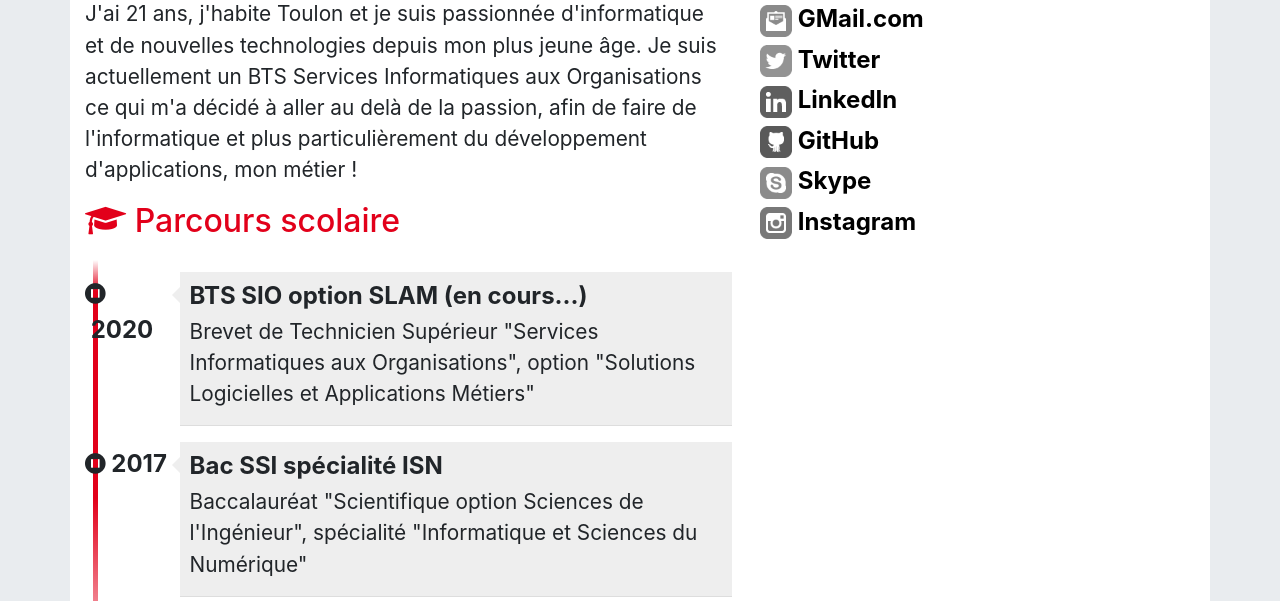
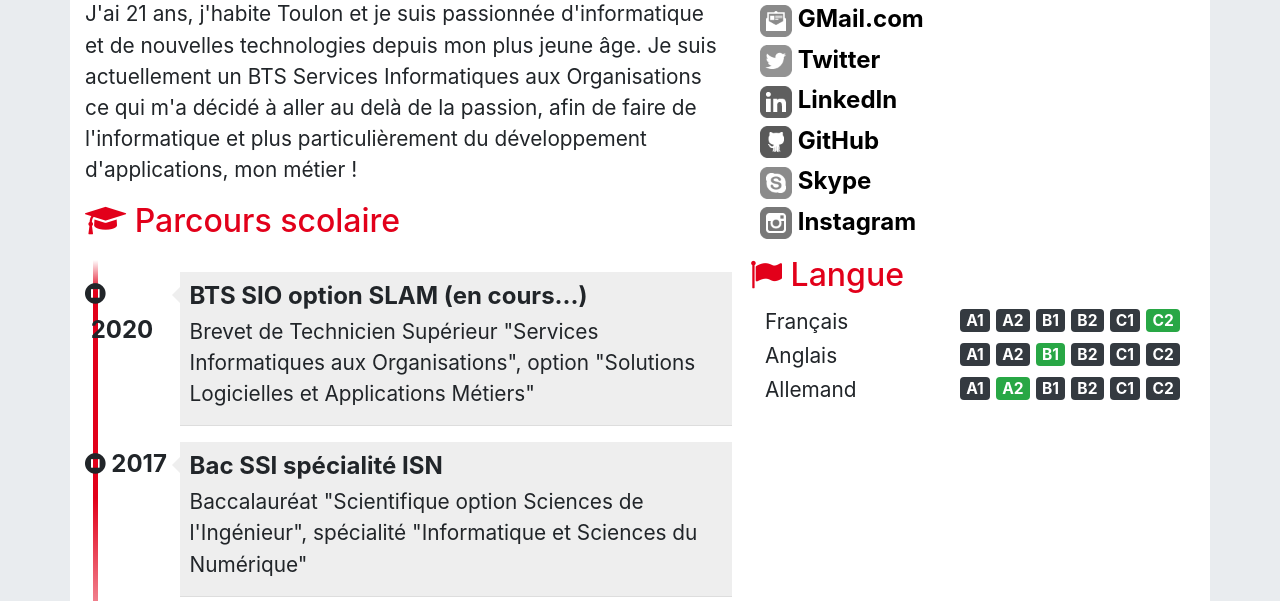
Before and after one commit to Zelcor/Portfolio, a PHP site: page /cv.html in a window 1280 px wide. Shown: the part 381-982 px from the top of the page. Run offline with PHP 8.4, Linux system fonts and the light colour scheme.

Commit message:
Ajout des langues

```diff
--- a/css/cv.css
+++ b/css/cv.css
@@ -7,11 +7,14 @@ and open the template in the editor.
     Created on : 3 mars 2021, 16:21:09
     Author     : clement
 */
+
 body { padding-top: 50px; }
 .cadreCV { padding-bottom: 15px; background: white; }
+
 /****************************************
 * En-tête du CV
 ****************************************/
+
 #cv-entete { margin-top: -45px; width: 100%;}
 #cv-photo { border-radius: 50%; overflow: hidden; padding: 5px;
  background: #eee; display: inline-block; }
@@ -22,16 +25,20 @@ body { padding-top: 50px; }
 #cv-intro::after { background: url('images/ligne.png'); /* Dossier "images" est un sous-
  dossier de "css" (à créer) */
  width: 100%; height: 3px; margin-top: 15px; content: ''; display: block;}
+
 /**************************
 *     Rubriques
 **************************/
+
 .rubrique { margin-bottom: 15px; }
 .rubrique h2 { color: rgb(226,0,26); }
 .rubrique h2::before{ margin-right: 5px; }
 .rubrique p{ font-size: 1.3em; line-height: 1.5em; }
+
 /******************************************
 * Parcours scolaire
 ******************************************/
+
 #parcours { margin-top: 20px; position: relative; padding: 1em 0; list-style: none; }
 #parcours::before { width: 5px; height: 100%; position: absolute; left: 7.8px; top: 0;
  display: block; background: linear-gradient(to bottom, #ffffff 0%,
@@ -62,17 +69,21 @@ body { padding-top: 50px; }
 @media (min-width: 1200px) { #parcours .date { width: 13%; }
  #parcours .details { width: 87%; }
 }
+
 /******************************************
 * Expériences professionnelles
 ******************************************/
+
 .experience { display:flex; margin-bottom: 15px; }
 .experience .lieu { font-size: 1.1em; font-weight: bold; }
 .experience .date { font-size: 1em; opacity: 0.7; }
 .experience .profession { font-size: 1.45em; font-weight: bold; margin-top: -6px; }
 .experience .details { font-size: 1.2em; line-height: 1.5em; }
+
 /******************************************
 * Me contacter
 ******************************************/
+
 .meContacter { clear: both; }
 .meContacter .details { width: 100%; margin-left: 10px; margin-top: 3px; font-size: 1.5em;
  font-weight: 700; justify-content: space-between;}
@@ -83,3 +94,11 @@ body { padding-top: 50px; }
 .meContacter a:hover>img { filter: grayscale(0); -webkit-filter: grayscale(0);
  -moz-filter: grayscale(0); -ms-filter: grayscale(0);
  -o-filter: grayscale(0); }
+
+/******************************************
+* Langues
+******************************************/
+
+#langues .container { display: flex; flex-direction: row; justify-content: space-between; }
+#langues .langue, #langues .niveau{ font-size: 1.3em; }
+#langues .langue { padding-top: 3px; }
--- a/cv.html
+++ b/cv.html
@@ -270,6 +270,42 @@
                                 </div>
                             </div>
                         </div>
+                        <div id="langues" class="rubrique clearfix">
+                            <h2><span class="fa fa-flag"></span> Langue</h2>
+                            <div class="container">
+                                <div class="langue">Français</div>
+                                <div class="niveau">
+                                    <span class="badge badge-dark">A1</span>
+                                    <span class="badge badge-dark">A2</span>
+                                    <span class="badge badge-dark">B1</span>
+                                    <span class="badge badge-dark">B2</span>
+                                    <span class="badge badge-dark">C1</span>
+                                    <span class="badge badge-success">C2</span>
+                                </div>
+                            </div>
+                            <div class="container">
+                                <div class="langue">Anglais</div>
+                                <div class="niveau">
+                                    <span class="badge badge-dark">A1</span>
+                                    <span class="badge badge-dark">A2</span>
+                                    <span class="badge badge-success">B1</span>
+                                    <span class="badge badge-dark">B2</span>
+                                    <span class="badge badge-dark">C1</span>
+                                    <span class="badge badge-dark">C2</span>
+                                </div>
+                            </div>
+                            <div class="container">
+                                <div class="langue">Allemand</div>
+                                <div class="niveau">
+                                    <span class="badge badge-dark">A1</span>
+                                    <span class="badge badge-success">A2</span>
+                                    <span class="badge badge-dark">B1</span>
+                                    <span class="badge badge-dark">B2</span>
+                                    <span class="badge badge-dark">C1</span>
+                                    <span class="badge badge-dark">C2</span>
+                                </div>
+                            </div>
+                        </div>
                     </div>
                 </div>
             </div>
```
